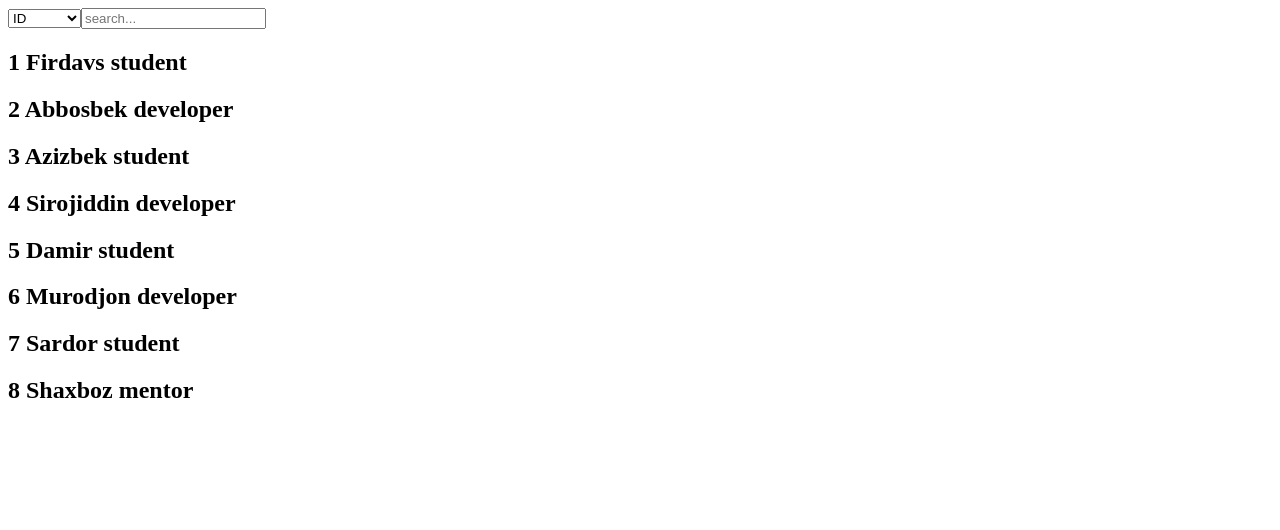
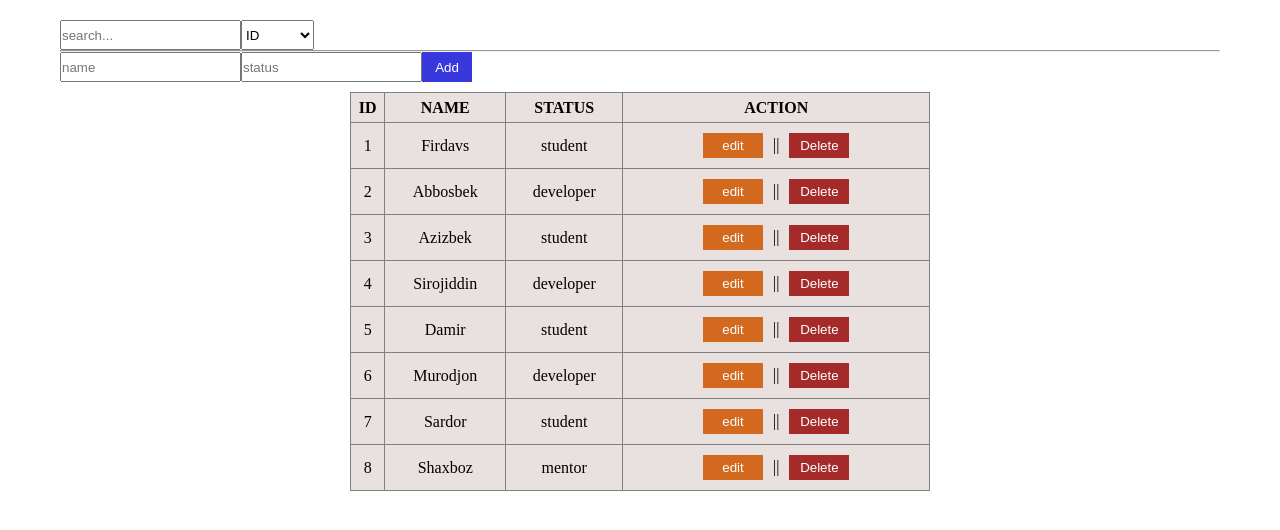
Before and after one commit to Abbos1202/reactjs, a React (Create React App) app: page / in a window 1280 px wide. Shown: the top 530 px of the page. Built offline with nearby package versions, Linux system fonts and the light colour scheme.

Commit message:
CRUD in class component

```diff
--- a/src/App.jsx
+++ b/src/App.jsx
@@ -1,47 +1,12 @@
-import React, { Component } from "react";
-import { users } from "./mock.js";
+import React, { Component } from 'react';
+import Crud from './Crud';
 
 export default class App extends Component {
-  constructor(props) {
-    super(props);
-    this.state = {
-      dataList: users,
-    };
-  }
-
   render() {
-    const onSelect = (e) => {
-      this.setState({ search: e.target.value });
-    };
-
-    const onSearch = (e) => {
-      const { value } = e.target;
-      let filtered = users.filter((item) =>
-        `${item[this.state.search]}`.toLowerCase().includes(value.toLowerCase())
-      );
-      this.setState({
-        dataList: filtered,
-      });
-    };
-
     return (
       <div>
-          <select onChange={onSelect} name="" id="">
-            <option value="id">ID</option>
-            <option value="name">NAME</option>
-            <option value="status">STATUS</option>
-          </select>
-          <input onChange={onSearch} type="text" placeholder="search..." />
-          {this.state.dataList.map(({ id, name, status }) => {
-            return (
-              <div key={id}>
-                <h2>
-                  {id} {name} {status}
-                </h2>
-              </div>
-            );
-          })}
+        <Crud />
       </div>
-    );
+    )
   }
 }
--- /dev/null
+++ b/src/Crud.jsx
@@ -0,0 +1,171 @@
+import React, { Component } from "react";
+import { users } from "./mock.js";
+
+export default class Crud extends Component {
+  constructor(props) {
+    super(props);
+    this.state = {
+      dataList: users,
+      name: "",
+      status: "",
+      select: null,
+    };
+  }
+  render() {
+    const onChange = (e) => {
+      console.log(e.target.value);
+      this.setState({ [e.target.name]: e.target.value });
+    };
+
+    const filteredInfo = (e) => {
+      const { value } = e.target;
+      let filtered = users.filter((item) =>
+        `${item[this.state.search]}`.toLowerCase().includes(value.toLowerCase())
+      );
+      this.setState({
+        dataList: filtered,
+      });
+    };
+
+    const onSelect = (e) => {
+      this.setState({ search: e.target.value });
+    };
+
+    const onDelete = (id) => {
+      let filtered = this.state.dataList.filter((value) => value.id !== id);
+
+      this.setState({
+        dataList: filtered,
+      });
+    };
+
+    const onAdd = () => {
+      let user = {
+        id: Date.now(),
+        name: this.state.name,
+        status: this.state.status,
+      };
+      this.setState({
+        dataList: [...this.state.dataList, user],
+        name: "",
+        status: "",
+      });
+    };
+
+    const onUpdate = ({ id, name, status }, isActive) => {
+      if (isActive) {
+        let updated = this.state.dataList.map((value) =>
+          value.id === this.state.select.id
+            ? { ...value, name: this.state.name, status: this.state.status }
+            : value
+        );
+        this.setState({ select: null, dataList: updated });
+      } else {
+        this.setState({
+          name: name,
+          status: status,
+          select: { id, name, status },
+        });
+      }
+    };
+
+    return (
+      <div>
+        <input onChange={filteredInfo} type="text" placeholder="search..." />
+        <select onChange={onSelect}>
+          <option value="id">ID</option>
+          <option value="name">NAME</option>
+          <option value="status">STATUS</option>
+        </select>
+        <hr />
+        <input
+          value={this.state.name}
+          name="name"
+          onChange={onChange}
+          type="text"
+          placeholder="name"
+        />
+        <input
+          value={this.state.status}
+          name="status"
+          onChange={onChange}
+          type="text"
+          placeholder="status"
+        />
+        <button className="add" onClick={onAdd}>
+          Add
+        </button>
+        <table className="table" border={1}>
+          <thead>
+            <tr className="head">
+              <th>ID</th>
+              <th>NAME</th>
+              <th>STATUS</th>
+              <th colSpan={2}>ACTION</th>
+            </tr>
+          </thead>
+          {this.state.dataList.length ? (
+            this.state.dataList.map(({ id, name, status }) => {
+              return (
+                <tbody key={id}>
+                  <tr>
+                    <td>{id}</td>
+                    <td>
+                      {this.state.select?.id === id ? (
+                        <input
+                          onChange={onChange}
+                          name="name"
+                          value={this.state.name}
+                          type="text"
+                        />
+                      ) : (
+                        name
+                      )}
+                    </td>
+                    <td>
+                      {this.state.select?.id === id ? (
+                        <input
+                          onChange={onChange}
+                          name="status"
+                          value={this.state.status}
+                          type="text"
+                        />
+                      ) : (
+                        status
+                      )}
+                    </td>
+                    <td className="button">
+                      <button
+                        onClick={() =>
+                          onUpdate(
+                            { id, name, status },
+                            this.state.select?.id === id
+                          )
+                        }
+                        className="btn_1"
+                      >
+                        {this.state.select?.id === id ? "save" : "edit"}
+                      </button>
+                      ||
+                      <button onClick={() => onDelete(id)} className="btn_2">
+                        Delete
+                      </button>
+                    </td>
+                  </tr>
+                </tbody>
+              );
+            })
+          ) : (
+            <tbody>
+              <tr>
+                <th colSpan={4}>
+                  <h1>No data available</h1>
+                </th>
+              </tr>
+            </tbody>
+          )}
+        </table>
+      </div>
+    );
+  }
+}
--- a/src/index.css
+++ b/src/index.css
@@ -1,12 +1,56 @@
-
-.wrapper{
-  display: flex;
-  align-items: center;
-  justify-content: center;
-  gap: 20px;
-  flex-wrap: wrap;
+* {
+  margin: 0;
+  padding: 0;
+  box-sizing: border-box;
+}
+.table {
+  width: 50%;
+  margin: 10px auto;
+  background-color: rgb(233, 224, 224);
+  border-collapse: collapse;
 }
 
-code {
- font-family:'Gill Sans', 'Gill Sans MT', Calibri, 'Trebuchet MS', sans-serif;
+.add {
+  width: 50px;
+  height: 30px;
+  border: none;
+  color: white;
+  cursor: pointer;
+  background-color: rgb(56, 56, 221);
 }
+
+.head {
+  width: 100%;
+  height: 30px;
+}
+div {
+  margin: 20px;
+}
+div input {
+  height: 30px;
+}
+div select {
+  height: 30px;
+}
+.btn_1 {
+  width: 60px;
+  height: 25px;
+  border: none;
+  margin: 10px;
+  cursor: pointer;
+  color: white;
+  background-color: chocolate;
+}
+.btn_2 {
+  width: 60px;
+  height: 25px;
+  margin: 10px;
+  cursor: pointer;
+  border: none;
+  color: white;
+  background-color: brown;
+}
+
+table td {
+  text-align: center;
+}
```
Also changed, not shown: review.js (line endings or trailing spaces).
